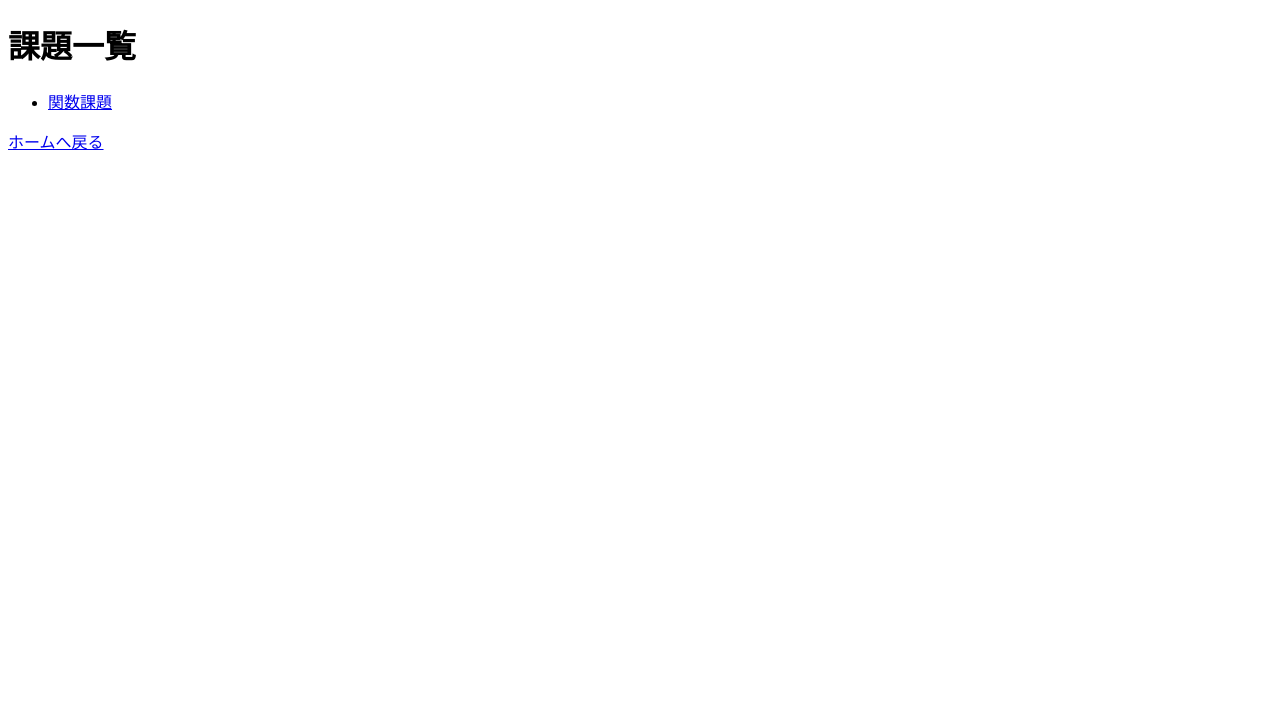
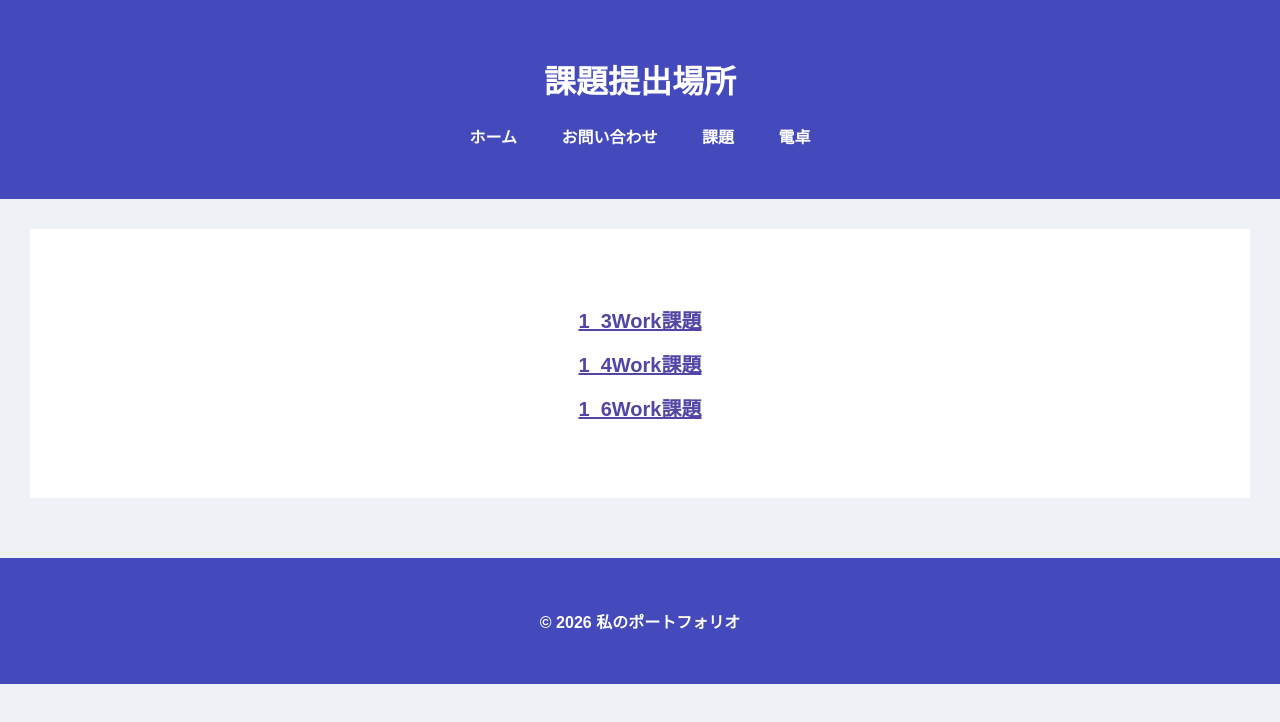
Before and after one commit to ito369/testrepo, a plain HTML site: page start-folder/work.html in a window 1280 px wide. Drawn offline with Linux system fonts and the light colour scheme.

Commit message:
課題提出ページを更新

```diff
--- a/start-folder/work.html
+++ b/start-folder/work.html
@@ -1,21 +1,67 @@
+
 <!DOCTYPE html>
 <html lang="ja">
 <head>
     <meta charset="UTF-8">
     <meta name="viewport" content="width=device-width, initial-scale=1.0">
-    <title>課題一覧</title>
+    <title>課題提出場所</title>
+    <link rel="stylesheet" href="css/style.css">
+    <style>
+        .work-list {
+            text-align: center;
+            padding: 60px 20px;
+            background-color: white;
+        }
+
+        .work-list ul {
+            list-style: none;
+            padding: 0;
+        }
+
+        .work-list li {
+            margin: 15px 0;
+        }
+
+        .work-list a {
+            color: #5146a6;
+            font-size: 20px;
+            text-decoration: underline;
+        }
+
+        .work-footer {
+            background-color: #4449bb;
+            color: white;
+            text-align: center;
+            padding: 35px 20px;
+        }
+    </style>
 </head>
 <body>
-    <h1>課題一覧</h1>
+    <header style="background-color: #4449bb; color: white; text-align: center; padding: 35px 20px;">
+        <h1>課題提出場所</h1>
 
-    <ul>
-        <li>
-            <a href="JavaScriptWork/work_1_3/1_3function.html">
-                関数課題
-            </a>
-        </li>
-    </ul>
+        <nav>
+            <ul class="nav-list">
+                <li><a href="../index.html">ホーム</a></li>
+                <li><a href="contact.html">お問い合わせ</a></li>
+                <li><a href="work.html">課題</a></li>
+                <li><a href="calculator.html">電卓</a></li>
+            </ul>
+        </nav>
+    </header>
 
-    <a href="/testrepo/index.html">ホームへ戻る</a>
+    <main>
+        <section class="work-list">
+            <ul>
+                <li><a href="JavaScriptWork/work_1_3/1_3function.html">1_3Work課題</a></li>
+                <li><a href="#">1_4Work課題</a></li>
+                <li><a href="#">1_6Work課題</a></li>
+            </ul>
+        </section>
+    </main>
+
+    <footer class="work-footer">
+        <p>&copy; 2026 私のポートフォリオ</p>
+    </footer>
 </body>
 </html>
```
Also changed, not shown: index.html (+4 -4 lines).
